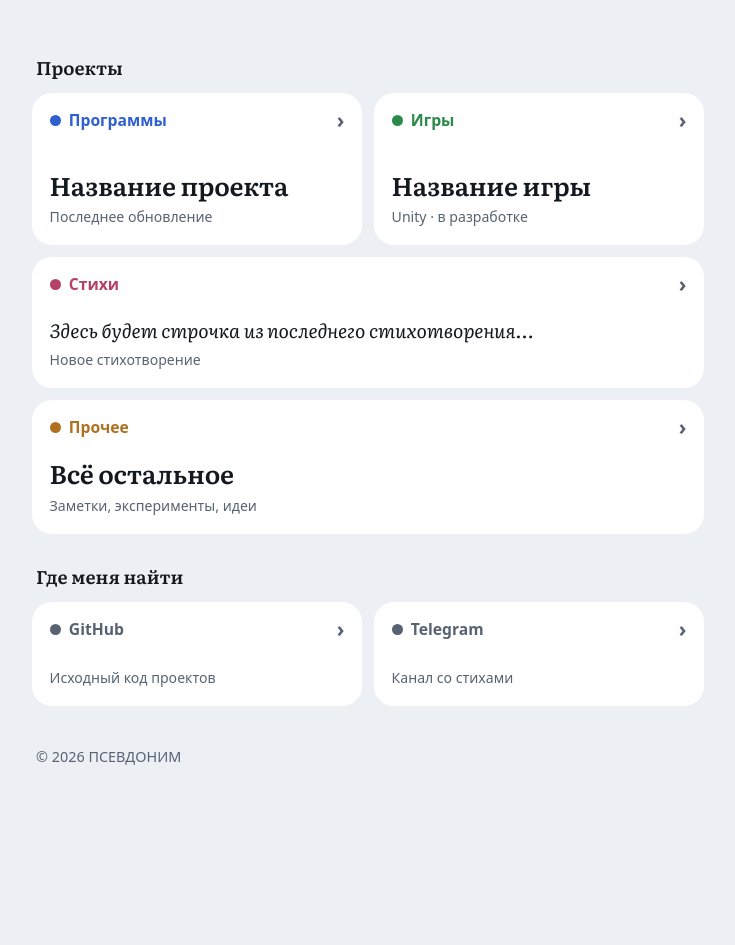
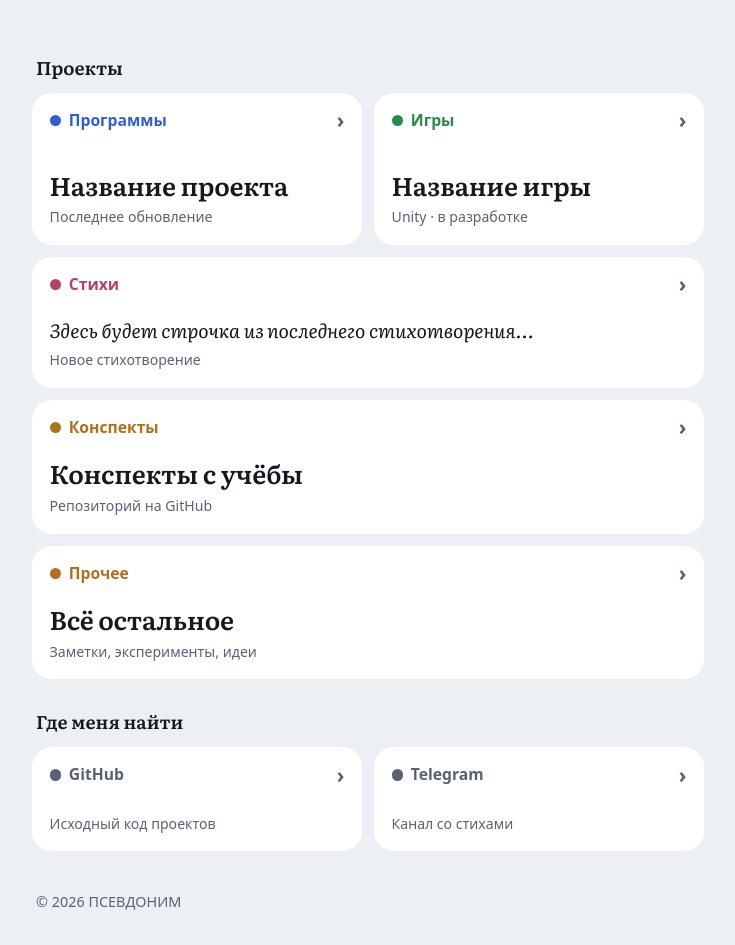
Before and after one commit to MuckMson/info, a plain HTML site: page index.html in a window 1280 px wide. Shown: the part 155-1100 px from the top of the page, without its empty margins (272-1007 px from the left). Before the commit the page ends 954 px from the top, so only its background shows below. Drawn offline with Linux system fonts and the light colour scheme.

Commit message:
adding easy sync

```diff
--- /dev/null
+++ b/data.json
@@ -0,0 +1,24 @@
+{
+  "name": "ПСЕВДОНИМ",
+  "about": "Разработчик. Делаю программы и игры, пишу стихи. Здесь собраны все мои проекты.",
+  "groups": [
+    {
+      "title": "Проекты",
+      "tiles": [
+        { "title": "Программы", "color": "prog", "href": "programs.html", "big": "Название проекта", "sub": "Последнее обновление" },
+        { "title": "Игры", "color": "game", "href": "games.html", "big": "Название игры", "sub": "Unity · в разработке" },
+        { "title": "Стихи", "color": "poem", "href": "poems.html", "wide": true, "quote": "Здесь будет строчка из последнего стихотворения…", "sub": "Новое стихотворение" },
+        { "title": "Конспекты", "color": "misc", "href": "https://github.com/ПСЕВДОНИМ/РЕПОЗИТОРИЙ", "repo": "", "wide": true, "big": "Конспекты с учёбы", "sub": "Репозиторий на GitHub" },
+        { "title": "Прочее", "color": "misc", "href": "other.html", "wide": true, "big": "Всё остальное", "sub": "Заметки, эксперименты, идеи" }
+      ]
+    },
+    {
+      "title": "Где меня найти",
+      "compact": true,
+      "tiles": [
+        { "title": "GitHub", "color": "link", "href": "https://github.com/ПСЕВДОНИМ", "sub": "Исходный код проектов" },
+        { "title": "Telegram", "color": "link", "href": "https://t.me/ПСЕВДОНИМ", "sub": "Канал со стихами" }
+      ]
+    }
+  ]
+}
--- a/index.html
+++ b/index.html
@@ -7,9 +7,9 @@
 <title>ПСЕВДОНИМ — программы, игры, стихи</title>
 <meta name="description" content="ПСЕВДОНИМ: личный сайт разработчика. Программы, игры на Unity, стихи и другие проекты.">
 <meta name="author" content="ПСЕВДОНИМ">
-<meta property="og:title" content="ПСЕВДОНИМ">
-<meta property="og:description" content="Программы, игры, стихи и другие проекты.">
-<meta property="og:type" content="website">
+<meta MuckMson="og:title" content="ПСЕВДОНИМ">
+<meta MuckMson="og:description" content="Программы, игры, стихи и другие проекты.">
+<meta MuckMson="og:type" content="website">
 <!-- TODO: после публикации раскомментируй и впиши адрес сайта -->
 <!-- <link rel="canonical" href="https://ПСЕВДОНИМ.github.io/"> -->
 <!-- TODO: сюда же вставляется тег подтверждения из Google Search Console -->
@@ -74,6 +74,7 @@
   .quote { font: italic 400 1.2rem/1.5 var(--serif); }
   .prog { --c: var(--c-prog); } .game { --c: var(--c-game); } .poem { --c: var(--c-poem); } .misc { --c: var(--c-misc); } .link { --c: var(--c-link); }
 
+  .tile.compact { min-height: 6.5rem; }
   @media (prefers-reduced-motion: reduce) { .name::after { transition: none; } }
   @media (max-width: 26rem) { .big { font-size: 1.35rem; } .tile { padding: .9rem; } }
 
@@ -83,45 +84,95 @@
 <body>
 <div class="wrap">
   <header>
-    <!-- TODO: поменяй заголовок и подпись на свои -->
-    <h1>ПСЕВДОНИМ</h1>
-    <p>Разработчик. Делаю программы и игры, пишу стихи. Здесь собраны все мои проекты.</p>
+    <h1 id="name">ПСЕВДОНИМ</h1>
+    <p id="about"></p>
   </header>
 
-  <h2 class="group">Проекты</h2>
-  <div class="grid">
-    <!-- Плитки разделов. В .big и .sub пиши актуальное: название последнего проекта и пояснение. -->
-    <a class="tile prog" href="programs.html">
-      <span class="name">Программы</span>
-      <span><span class="big">Название проекта</span><span class="sub">Последнее обновление</span></span>
-    </a>
-    <a class="tile game" href="games.html">
-      <span class="name">Игры</span>
-      <span><span class="big">Название игры</span><span class="sub">Unity · в разработке</span></span>
-    </a>
-    <a class="tile poem wide" href="poems.html">
-      <span class="name">Стихи</span>
-      <span><span class="quote">Здесь будет строчка из последнего стихотворения…</span><span class="sub">Новое стихотворение</span></span>
-    </a>
-    <a class="tile misc wide" href="other.html">
-      <span class="name">Прочее</span>
-      <span><span class="big">Всё остальное</span><span class="sub">Заметки, эксперименты, идеи</span></span>
-    </a>
-  </div>
+  <div id="app"></div>
 
-  <h2 class="group">Где меня найти</h2>
-  <div class="grid">
-    <!-- TODO: впиши свои ссылки, ненужные плитки удали -->
-    <a class="tile link" style="min-height:6.5rem" href="https://github.com/ПСЕВДОНИМ">
-      <span class="name">GitHub</span><span class="sub">Исходный код проектов</span>
-    </a>
-    <a class="tile link" style="min-height:6.5rem" href="https://t.me/ПСЕВДОНИМ">
-      <span class="name">Telegram</span><span class="sub">Канал со стихами</span>
-    </a>
-  </div>
+  <noscript>
+    <p><a href="programs.html">Программы</a> · <a href="games.html">Игры</a> · <a href="poems.html">Стихи</a> · <a href="other.html">Прочее</a></p>
+  </noscript>
 
-  <footer>© <span id="year"></span> ПСЕВДОНИМ</footer>
+  <footer>© <span id="year"></span> <span id="foot-name"></span></footer>
 </div>
-<script>document.getElementById("year").textContent = new Date().getFullYear();</script>
+<script>
+  document.getElementById("year").textContent = new Date().getFullYear();
+
+  function el(tag, cls, text) {
+    var e = document.createElement(tag);
+    if (cls) e.className = cls;
+    if (text !== undefined) e.textContent = text;
+    return e;
+  }
+
+  // «3 дня назад» и т. п.
+  function plural(n, one, few, many) {
+    var m = n % 100, d = n % 10;
+    if (m > 10 && m < 20) return many;
+    if (d === 1) return one;
+    if (d > 1 && d < 5) return few;
+    return many;
+  }
+  function ago(iso) {
+    var sec = (Date.now() - new Date(iso).getTime()) / 1000, n;
+    if (sec < 3600) { n = Math.max(1, Math.round(sec / 60)); return n + " " + plural(n, "минуту", "минуты", "минут") + " назад"; }
+    if (sec < 86400) { n = Math.round(sec / 3600); return n + " " + plural(n, "час", "часа", "часов") + " назад"; }
+    if (sec < 2592000) { n = Math.round(sec / 86400); return n + " " + plural(n, "день", "дня", "дней") + " назад"; }
+    if (sec < 31536000) { n = Math.round(sec / 2592000); return n + " " + plural(n, "месяц", "месяца", "месяцев") + " назад"; }
+    n = Math.round(sec / 31536000); return n + " " + plural(n, "год", "года", "лет") + " назад";
+  }
+
+  // Последний коммит репозитория; результат хранится 10 минут, чтобы не упереться в лимит GitHub
+  function lastCommit(repo) {
+    var key = "gh:" + repo, cached = null;
+    try { cached = JSON.parse(sessionStorage.getItem(key)); } catch (e) {}
+    if (cached && Date.now() - cached.t < 600000) return Promise.resolve(cached.v);
+    return fetch("https://api.github.com/repos/" + repo + "/commits?per_page=1")
+      .then(function (r) { if (!r.ok) throw new Error(r.status); return r.json(); })
+      .then(function (list) {
+        var c = list[0].commit;
+        var v = { date: c.committer.date, msg: c.message.split("\n")[0] };
+        try { sessionStorage.setItem(key, JSON.stringify({ t: Date.now(), v: v })); } catch (e) {}
+        return v;
+      });
+  }
+
+  function tile(t) {
+    var a = el("a", "tile " + (t.color || "link") + (t.wide ? " wide" : "") + (t.compact ? " compact" : ""));
+    a.href = t.href || "#";
+    a.appendChild(el("span", "name", t.title));
+    var body = el("span");
+    if (t.quote) body.appendChild(el("span", "quote", t.quote));
+    if (t.big) body.appendChild(el("span", "big", t.big));
+    var sub = el("span", "sub", t.sub || "");
+    body.appendChild(sub);
+    a.appendChild(body);
+    if (t.repo) {
+      lastCommit(t.repo).then(function (c) {
+        sub.textContent = "Обновлено " + ago(c.date) + " · " + c.msg;
+      }).catch(function () { /* при ошибке остаётся текст из data.json */ });
+    }
+    return a;
+  }
+
+  fetch("data.json")
+    .then(function (r) { return r.json(); })
+    .then(function (d) {
+      document.getElementById("name").textContent = d.name;
+      document.getElementById("foot-name").textContent = d.name;
+      document.getElementById("about").textContent = d.about;
+      var app = document.getElementById("app");
+      d.groups.forEach(function (g) {
+        app.appendChild(el("h2", "group", g.title));
+        var grid = el("div", "grid");
+        g.tiles.forEach(function (t) { t.compact = g.compact; grid.appendChild(tile(t)); });
+        app.appendChild(grid);
+      });
+    })
+    .catch(function () {
+      document.getElementById("app").textContent = "Не удалось загрузить данные сайта (data.json).";
+    });
+</script>
 </body>
 </html>
```
